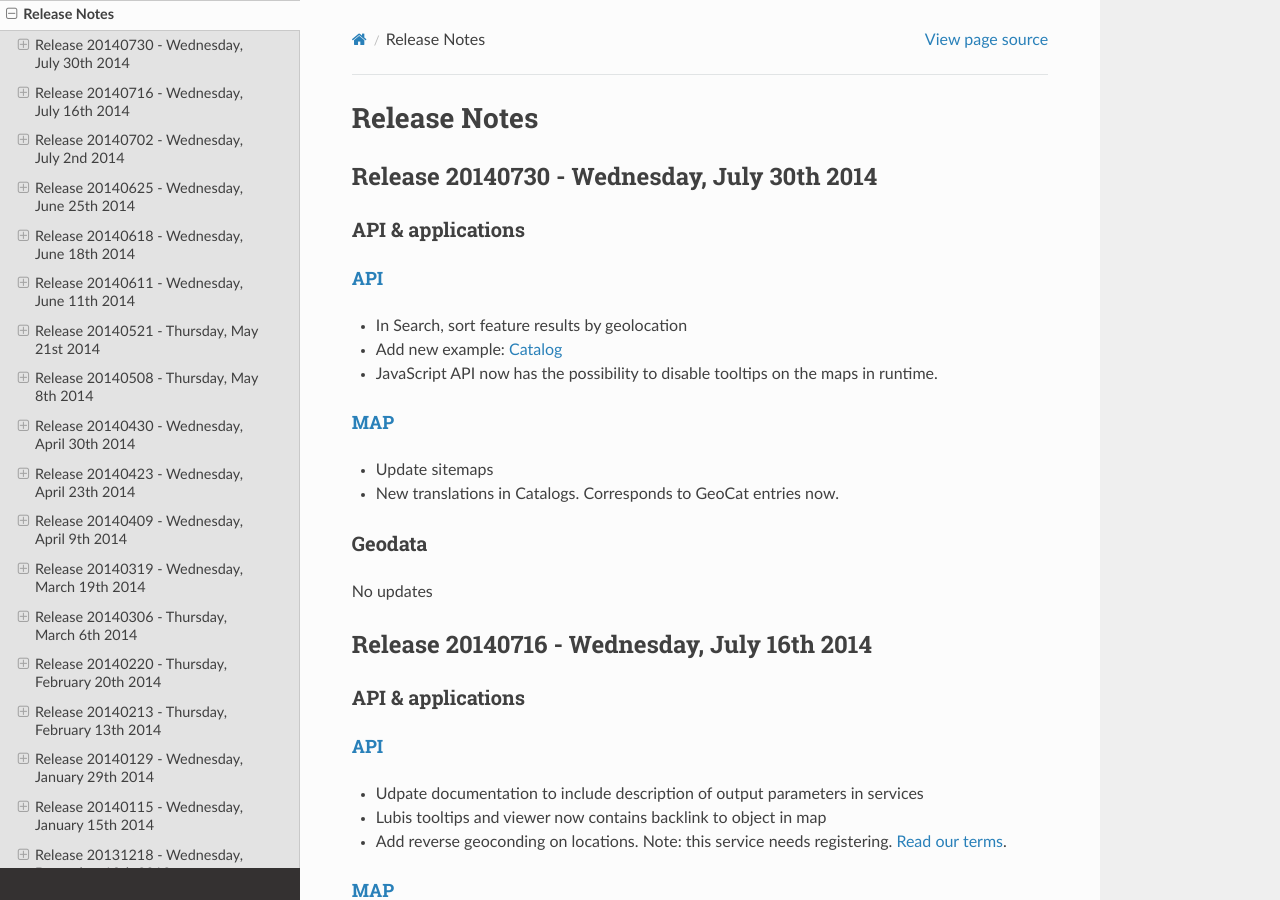
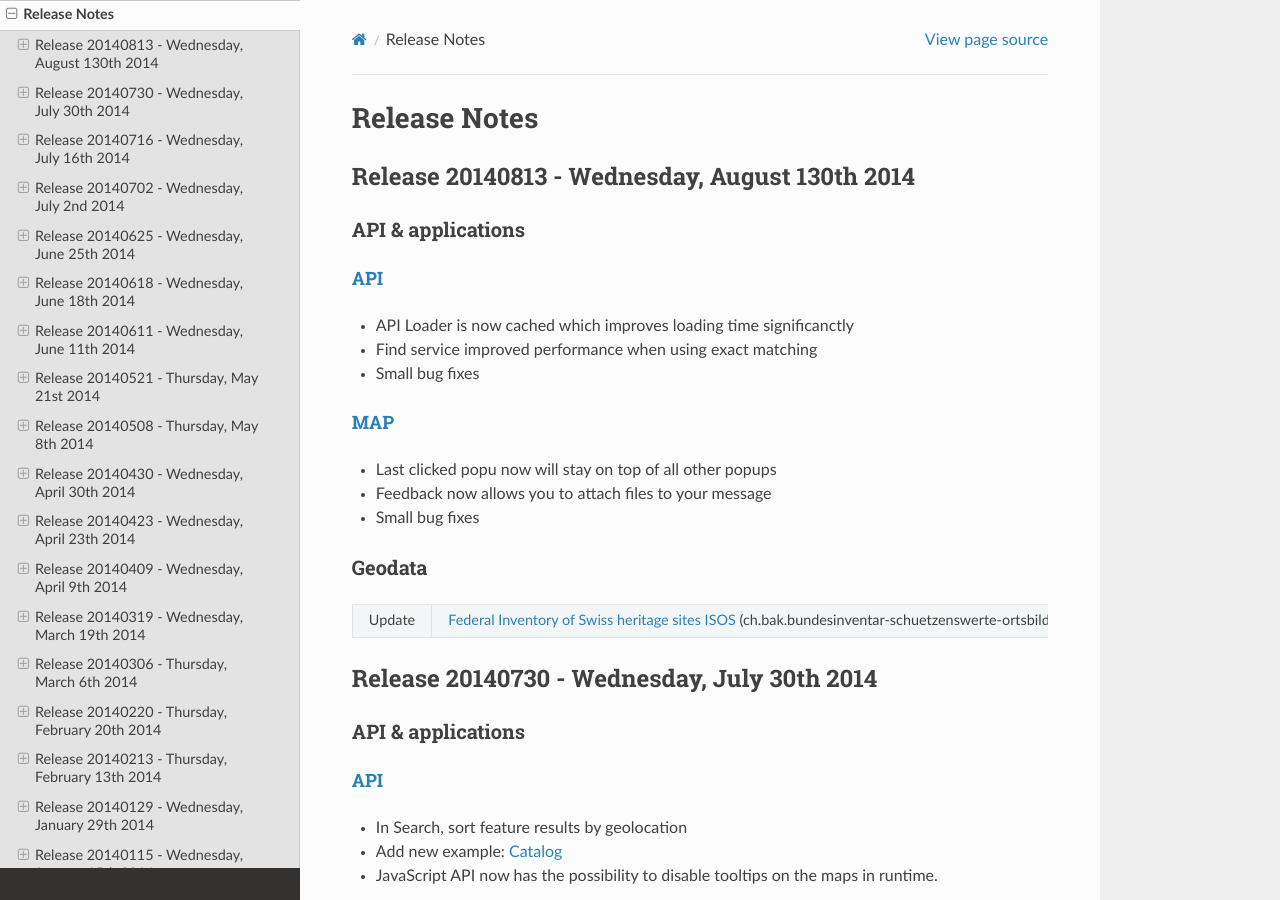
Before and after one commit to swisstopo-test/doc-chsdi3, a Sphinx documentation site: the page built from source/releasenotes/index.rst, in a window 1280 px wide and 900 px high. Built offline with Sphinx 7.4.7 and the Read the Docs theme 2.0.0, drawn with Linux system fonts in a browser that asks for light colours; pages that are not in the unit, such as notebooks, are missing from menus.

Commit message:
Update release notes

```diff
--- a/source/releasenotes/index.rst
+++ b/source/releasenotes/index.rst
@@ -8,6 +8,36 @@
 Release Notes
 =============
 .. _releasenotes:
+
+.. _releasenotes_20140813:
+
+Release 20140813 - Wednesday, August 130th 2014
+-----------------------------------------------
+
+API & applications
+******************
+
+`API <//api3.geo.admin.ch>`__
+'''''''''''''''''''''''''''''
+
+- API Loader is now cached which improves loading time significanctly
+- Find service improved performance when using exact matching
+- Small bug fixes
+
+`MAP <//map.geo.admin.ch>`__
+'''''''''''''''''''''''''''''
+
+- Last clicked popu now will stay on top of all other popups
+- Feedback now allows you to attach files to your message
+- Small bug fixes
+
+Geodata
+********
+
++--------+------------------------------------------------------------------------------------------------------------------------------------------------------------------------------------------------------+
+| Update | `Federal Inventory of Swiss heritage sites ISOS <//map.geo.admin.ch/?layers=ch.bak.bundesinventar-schuetzenswerte-ortsbilder>`__ (ch.bak.bundesinventar-schuetzenswerte-ortsbilder)                  |
++--------+------------------------------------------------------------------------------------------------------------------------------------------------------------------------------------------------------+
+
 
 .. _releasenotes_20140730:
 
```
